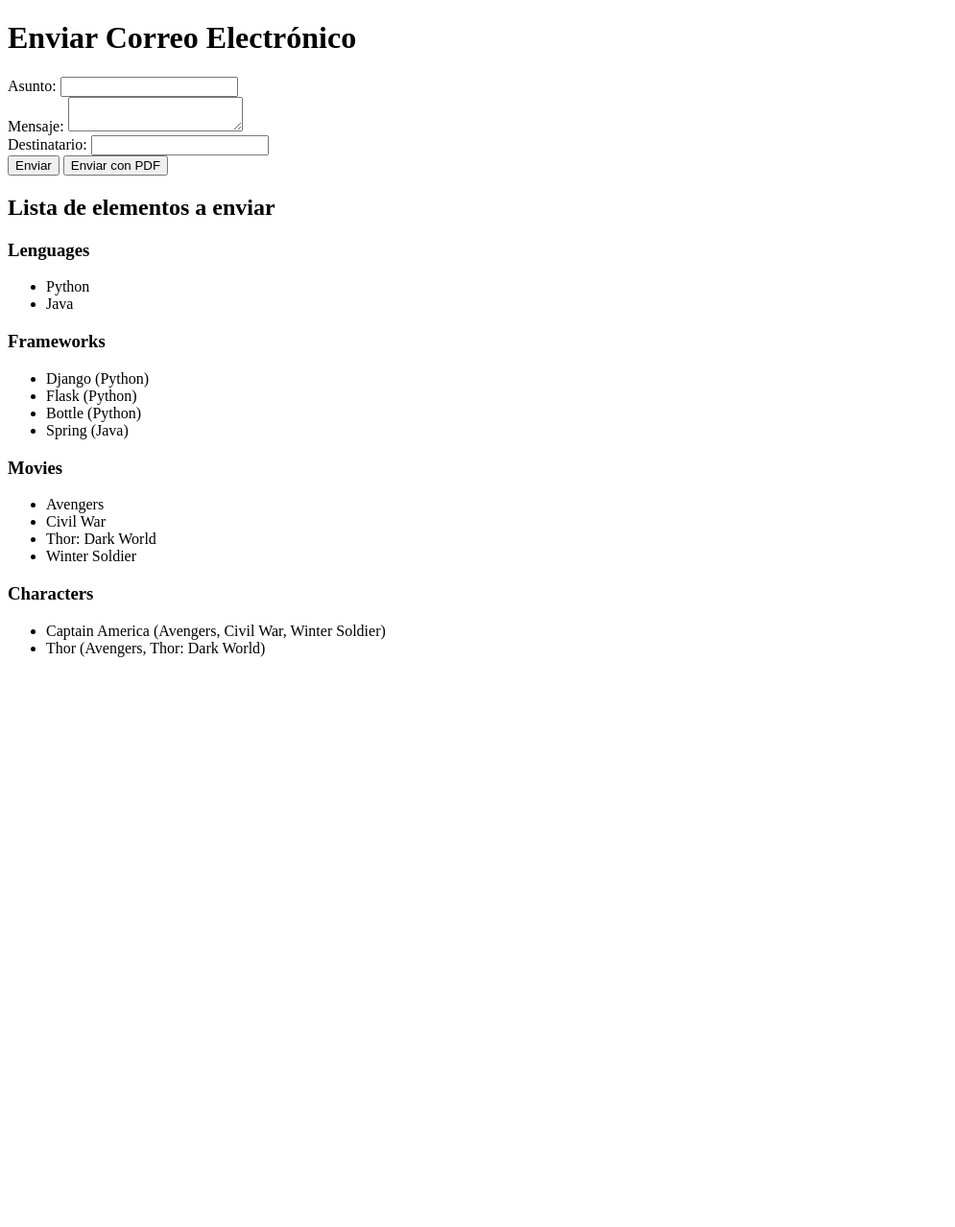
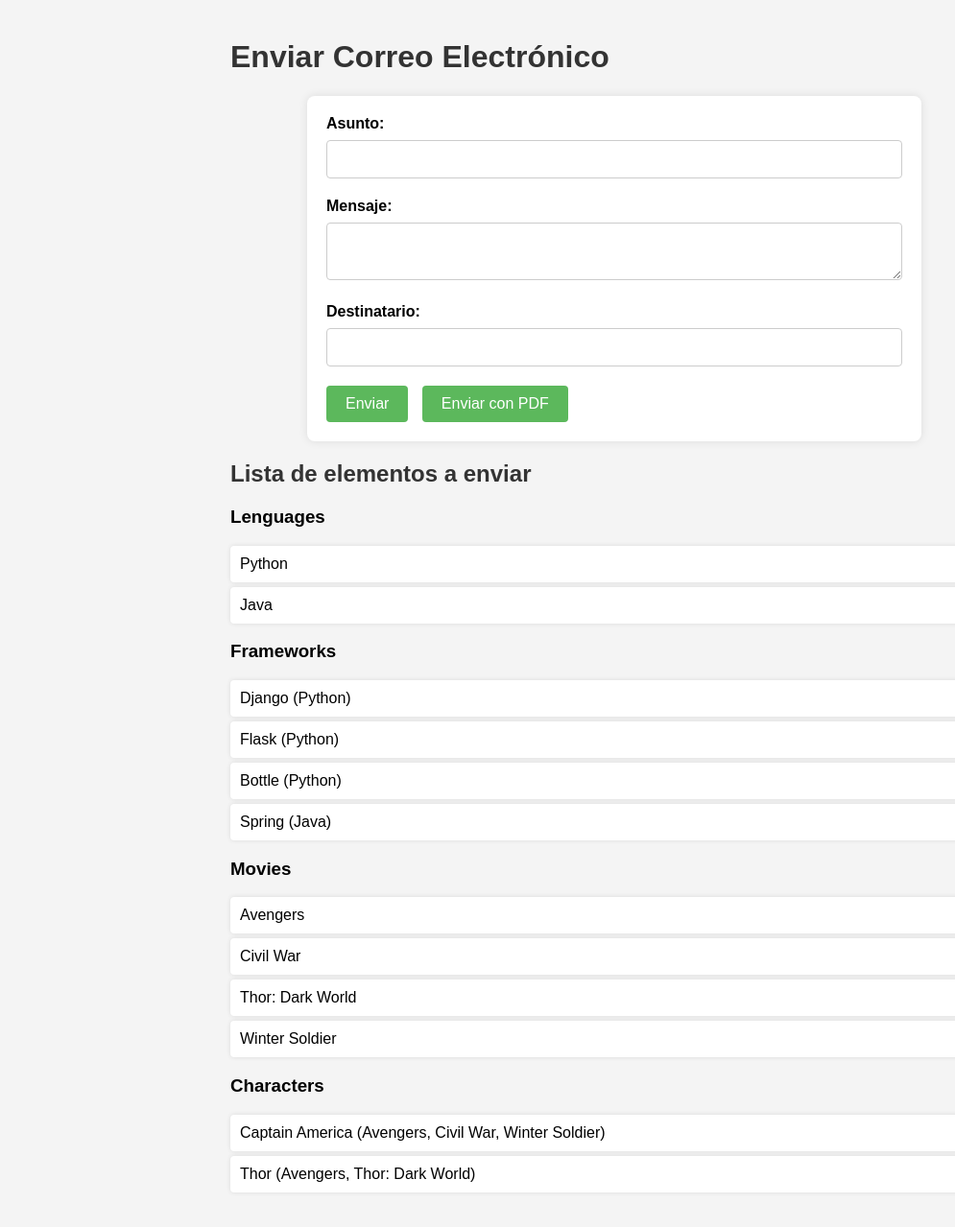
Before and after one commit to FernandoGarambelM/Lab08_Django_relaciones, a Django app: page /enviar_correo/ in a window 1280 px wide. Shown: the whole page at 96% size, without its empty margins (0-995 px from the left). Before the commit the page ends 685 px from the top, so only its background shows below. Run offline with Django 5.2, Linux system fonts and the light colour scheme; data comes from the database, SQL or seed files in the repository.

Commit message:
Modificando templates para que lleve css

```diff
--- a/model_examples/templates/enviar_correo.html
+++ b/model_examples/templates/enviar_correo.html
@@ -2,8 +2,11 @@
 <html>
 <head>
     <title>Enviar Correo Electrónico</title>
+    {% load static %}
+    <link rel="stylesheet" type="text/css" href="{% static 'css/styles.css' %}">
 </head>
 <body>
+    <div class="container">
         <h1>Enviar Correo Electrónico</h1>
         <form method="post">
             {% csrf_token %}
@@ -45,5 +48,6 @@
                 <li>{{ character.name }} ({{ character.movies.all|join:", " }})</li>
             {% endfor %}
         </ul>
+    </div>
 </body>
 </html>
```
Lines whose indentation alone changed are shown as unchanged.
